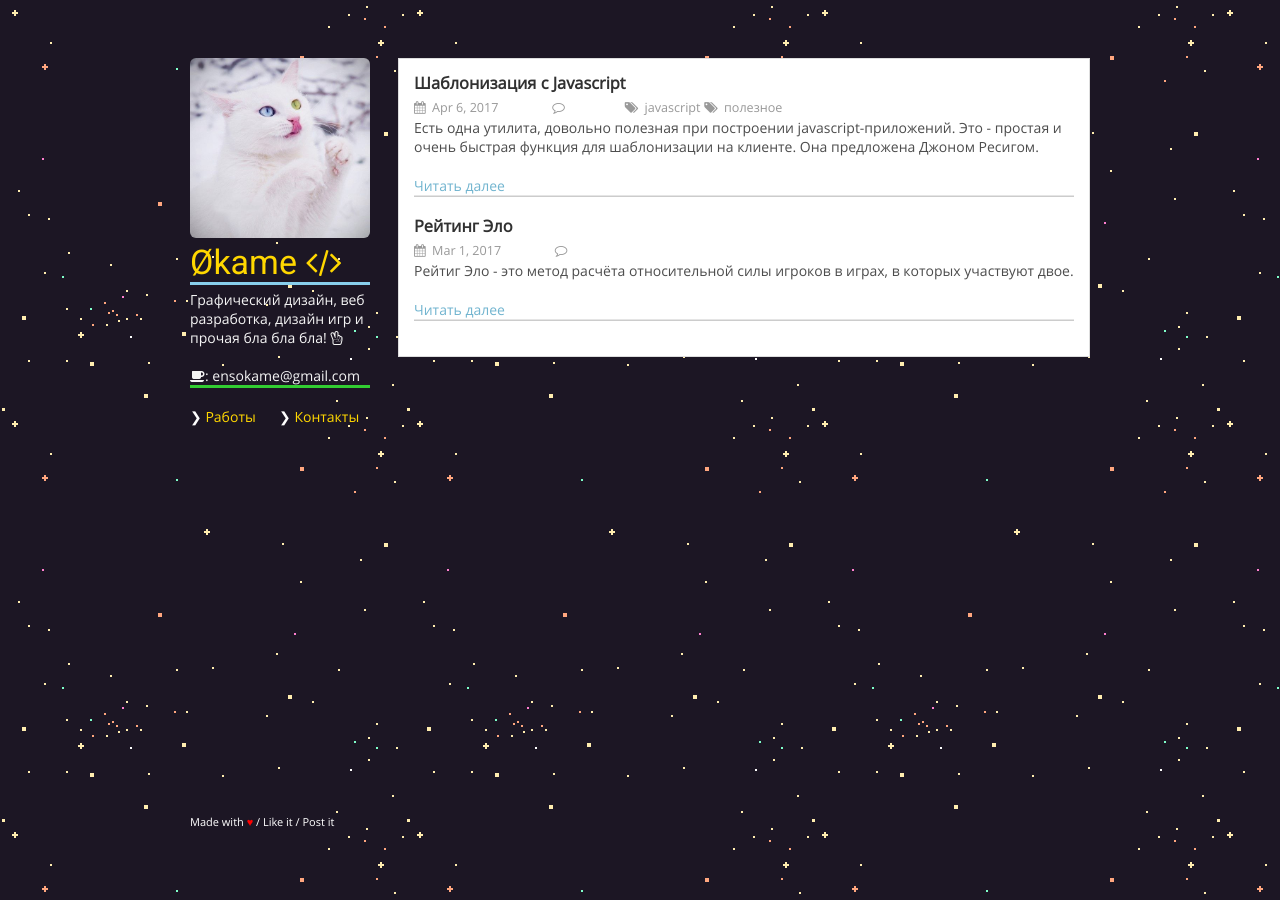
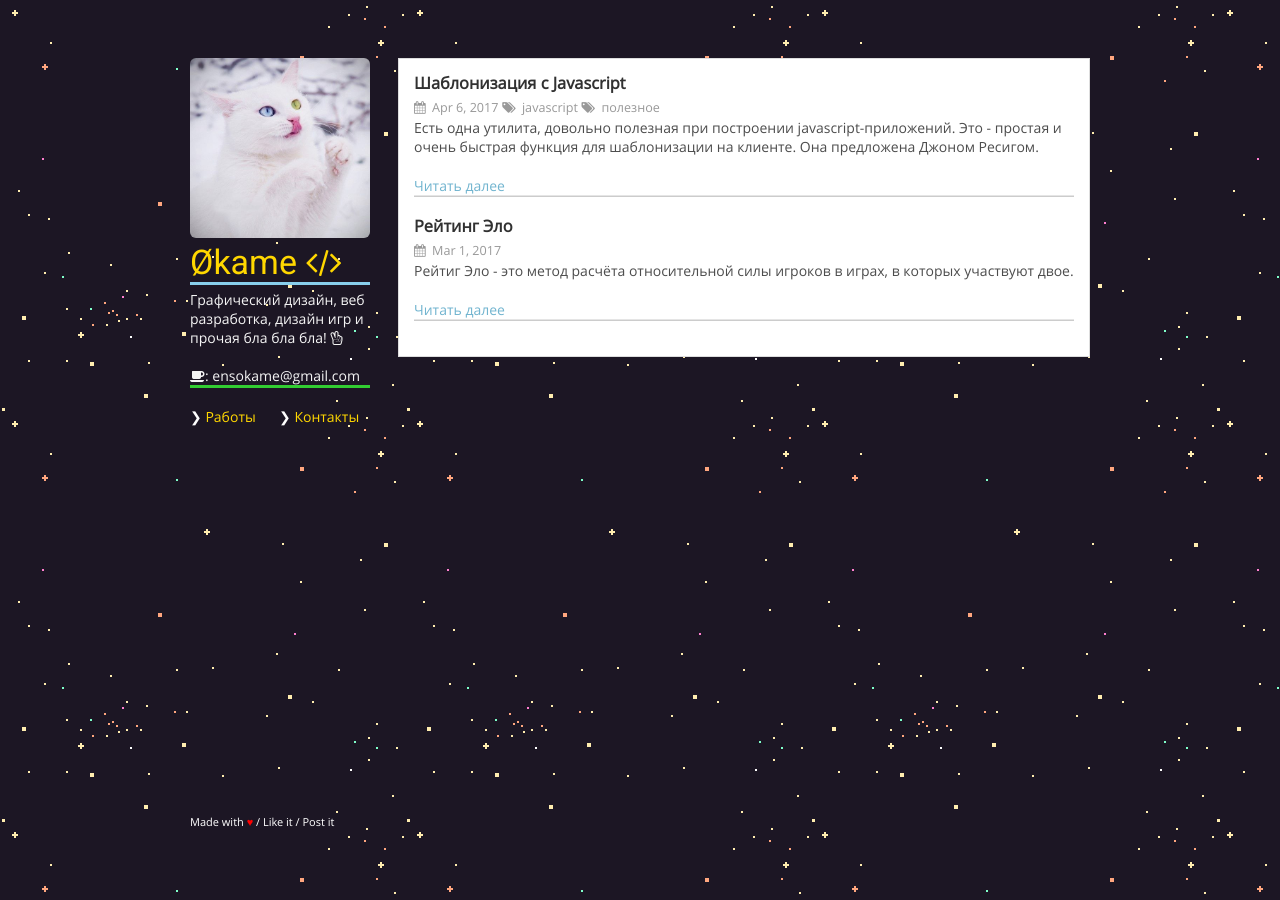
Before and after one commit to IOEnso/ioenso.github.io, a Jekyll site: the page built from index.html, in a window 1280 px wide. Built offline with Jekyll 4.4.1, drawn with Linux system fonts in a browser that asks for light colours.

Commit message:
Update index.html

```diff
--- a/index.html
+++ b/index.html
@@ -7,7 +7,6 @@ layout: default
     <article class="post">
       <h3 class="anchor"><a href="{{ site.baseurl }}{{ post.url }}">{{ post.title }}</a></h3>
       <span class="post-meta"><i class="fa fa-calendar">&nbsp;&nbsp;</i>{{ post.date | date: "%b %-d, %Y" }}</span>
-      <span class="post-meta" style="margin-left:50px;margin-right:50px;"><i class="fa fa-comment-o">&nbsp;&nbsp;</i><a style="color:#828282" href="{{ post.url | prepend: site.baseurl }}#disqus_thread"></a></span>
       {% for tag in post.tags  %}
       <span class="post-meta" ><i class="fa fa-tags">&nbsp;&nbsp;</i>{{ tag }}</span>
       {% endfor %}
```
